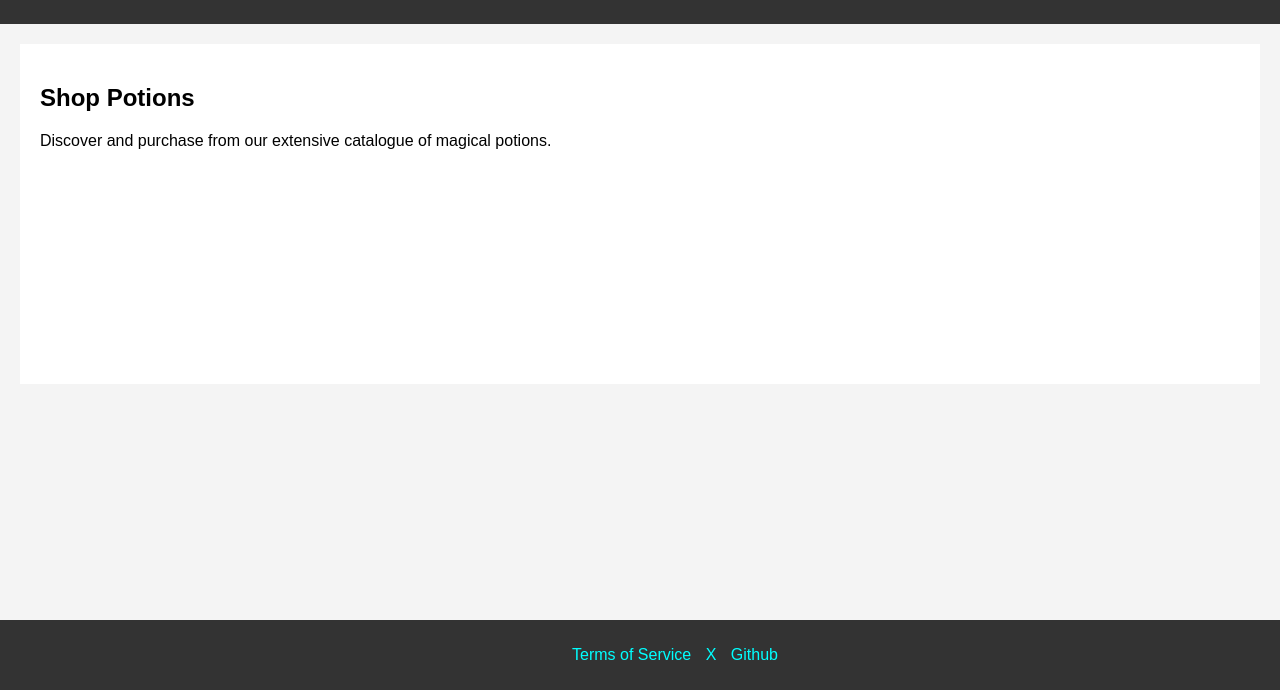
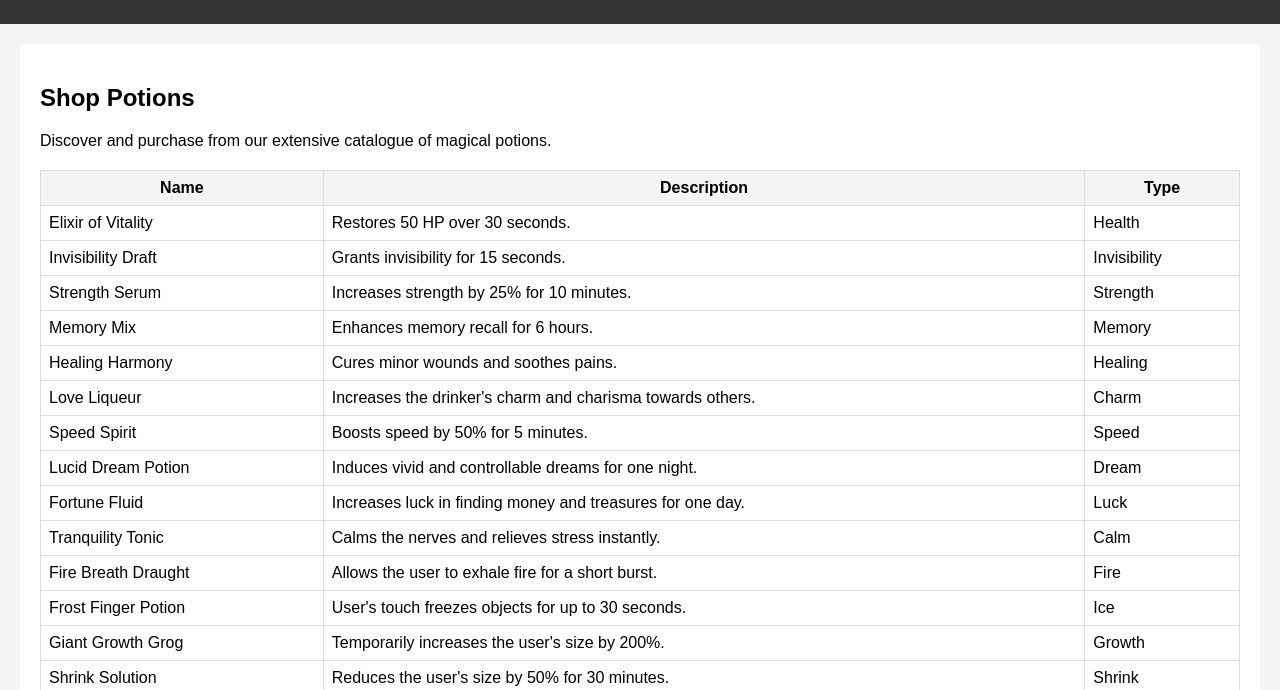
Before and after one commit to katon1/The-Brewery, a plain HTML site: page Front_End/pages/index.html in a window 1280 px wide. Both pictures are taken after a click on the link "Store". Shown: the part 110-800 px from the top of the page. Drawn offline with Linux system fonts and the light colour scheme.

Commit message:
Added tables for potions & recipe page + recipe database

```diff
--- a/Front_End/css/styles.css
+++ b/Front_End/css/styles.css
@@ -27,14 +27,41 @@ nav ul li a {
     text-decoration: none;
 }
 
+table {
+    border: 1px solid black; /* Assuming a simple border is needed */
+    width: 100%;
+    margin-top: 20px;
+    border-collapse: collapse; /* Optional: for better border appearance */
+}
+
+/* Styles for table headers */
+th {
+    background-color: #f4f4f4; /* Light grey background for headers */
+    border: 1px solid #ddd; /* Light borders for the cells */
+    padding: 8px; /* Padding for content within cells */
+}
+
+/* Styles for table cells */
+td {
+    border: 1px solid #ddd;
+    padding: 8px;
+    text-align: left; /* Align text to left, modify as needed */
+}
+
+
+
+
+
+
 footer {
     background: #333;
     color: white;
     text-align: center;
-    position: fixed;
+    position: static;
     bottom: 0;
+    top: 100;
     width: 100%;
-    padding: 10px 20px;
+    padding: 10px 10px;
 }
 
 footer > ul {
--- /dev/null
+++ b/Front_End/data/recipes.json
@@ -0,0 +1,443 @@
+[
+    {
+        "name": "Elixir of Vitality",
+        "ingredients": [
+            "Phantom Petals",
+            "Clearwater",
+            "Giant's Toenails"
+        ],
+        "instruction": "Blend and stir in a glass orb until the mixture turns invisible."
+    },
+    {
+        "name": "Invisibility Draft",
+        "ingredients": [
+            "Giant's Toenails",
+            "Crimson Berries",
+            "Brain Coral"
+        ],
+        "instruction": "Infuse in an enchanted wood bowl with healing chants."
+    },
+    {
+        "name": "Strength Serum",
+        "ingredients": [
+            "Bear's Blood",
+            "Dragon's Blood",
+            "Crimson Berries"
+        ],
+        "instruction": "Boil for three hours in a bronze pot."
+    },
+    {
+        "name": "Memory Mix",
+        "ingredients": [
+            "Owl Feathers",
+            "Crimson Berries",
+            "Ghost Mushroom"
+        ],
+        "instruction": "Grind together and infuse with the dew from a forget-me-not."
+    },
+    {
+        "name": "Healing Harmony",
+        "ingredients": [
+            "Crimson Berries",
+            "Ghost Mushroom",
+            "Phantom Petals"
+        ],
+        "instruction": "Mix in a silver cauldron and simmer under moonlight."
+    },
+    {
+        "name": "Love Liqueur",
+        "ingredients": [
+            "Giant's Toenails",
+            "Dragon's Blood",
+            "Owl Feathers"
+        ],
+        "instruction": "Infuse in an enchanted wood bowl with healing chants."
+    },
+    {
+        "name": "Speed Spirit",
+        "ingredients": [
+            "Bear's Blood",
+            "Clearwater",
+            "Ogre Hair"
+        ],
+        "instruction": "Grind together and infuse with the dew from a forget-me-not."
+    },
+    {
+        "name": "Lucid Dream Potion",
+        "ingredients": [
+            "Crimson Berries",
+            "Clearwater",
+            "Giant's Toenails"
+        ],
+        "instruction": "Boil for three hours in a bronze pot."
+    },
+    {
+        "name": "Fortune Fluid",
+        "ingredients": [
+            "Clearwater",
+            "Owl Feathers",
+            "Bear's Blood"
+        ],
+        "instruction": "Mix in a silver cauldron and simmer under moonlight."
+    },
+    {
+        "name": "Tranquility Tonic",
+        "ingredients": [
+            "Clearwater",
+            "Crimson Berries",
+            "Bear's Blood"
+        ],
+        "instruction": "Mix in a silver cauldron and simmer under moonlight."
+    },
+    {
+        "name": "Fire Breath Draught",
+        "ingredients": [
+            "Phantom Petals",
+            "Ghost Mushroom",
+            "Moonleaf"
+        ],
+        "instruction": "Infuse in an enchanted wood bowl with healing chants."
+    },
+    {
+        "name": "Frost Finger Potion",
+        "ingredients": [
+            "Crimson Berries",
+            "Phantom Petals",
+            "Dragon's Blood"
+        ],
+        "instruction": "Blend and stir in a glass orb until the mixture turns invisible."
+    },
+    {
+        "name": "Giant Growth Grog",
+        "ingredients": [
+            "Dragon's Blood",
+            "Ogre Hair",
+            "Crimson Berries"
+        ],
+        "instruction": "Grind together and infuse with the dew from a forget-me-not."
+    },
+    {
+        "name": "Shrink Solution",
+        "ingredients": [
+            "Dragon's Blood",
+            "Crimson Berries",
+            "Phantom Petals"
+        ],
+        "instruction": "Boil for three hours in a bronze pot."
+    },
+    {
+        "name": "Night Vision Nectar",
+        "ingredients": [
+            "Brain Coral",
+            "Dragon's Blood",
+            "Ghost Mushroom"
+        ],
+        "instruction": "Infuse in an enchanted wood bowl with healing chants."
+    },
+    {
+        "name": "Antidote Elixir",
+        "ingredients": [
+            "Dragon's Blood",
+            "Bear's Blood",
+            "Wormwood Oil"
+        ],
+        "instruction": "Boil for three hours in a bronze pot."
+    },
+    {
+        "name": "Fleet-Foot Formula",
+        "ingredients": [
+            "Ghost Mushroom",
+            "Moonleaf",
+            "Dragon's Blood"
+        ],
+        "instruction": "Blend and stir in a glass orb until the mixture turns invisible."
+    },
+    {
+        "name": "Clairvoyance Cocktail",
+        "ingredients": [
+            "Giant's Toenails",
+            "Crimson Berries",
+            "Ogre Hair"
+        ],
+        "instruction": "Boil for three hours in a bronze pot."
+    },
+    {
+        "name": "Stoneskin Serum",
+        "ingredients": [
+            "Dragon's Blood",
+            "Bear's Blood",
+            "Phantom Petals"
+        ],
+        "instruction": "Blend and stir in a glass orb until the mixture turns invisible."
+    },
+    {
+        "name": "Levitation Lotion",
+        "ingredients": [
+            "Crimson Berries",
+            "Phantom Petals",
+            "Bear's Blood"
+        ],
+        "instruction": "Infuse in an enchanted wood bowl with healing chants."
+    },
+    {
+        "name": "Phantom Philter",
+        "ingredients": [
+            "Giant's Toenails",
+            "Ghost Mushroom",
+            "Dragon's Blood"
+        ],
+        "instruction": "Boil for three hours in a bronze pot."
+    },
+    {
+        "name": "Sunshine Syrup",
+        "ingredients": [
+            "Wormwood Oil",
+            "Clearwater",
+            "Owl Feathers"
+        ],
+        "instruction": "Blend and stir in a glass orb until the mixture turns invisible."
+    },
+    {
+        "name": "Barkskin Brew",
+        "ingredients": [
+            "Moonleaf",
+            "Ogre Hair",
+            "Ghost Mushroom"
+        ],
+        "instruction": "Boil for three hours in a bronze pot."
+    },
+    {
+        "name": "Whisper Wind Wine",
+        "ingredients": [
+            "Dragon's Blood",
+            "Phantom Petals",
+            "Owl Feathers"
+        ],
+        "instruction": "Boil for three hours in a bronze pot."
+    },
+    {
+        "name": "Thunder Throat Tonic",
+        "ingredients": [
+            "Wormwood Oil",
+            "Moonleaf",
+            "Dragon's Blood"
+        ],
+        "instruction": "Infuse in an enchanted wood bowl with healing chants."
+    },
+    {
+        "name": "Mirror Mist Medicine",
+        "ingredients": [
+            "Moonleaf",
+            "Crimson Berries",
+            "Clearwater"
+        ],
+        "instruction": "Mix in a silver cauldron and simmer under moonlight."
+    },
+    {
+        "name": "Ogre's Oath Oil",
+        "ingredients": [
+            "Dragon's Blood",
+            "Crimson Berries",
+            "Ogre Hair"
+        ],
+        "instruction": "Blend and stir in a glass orb until the mixture turns invisible."
+    },
+    {
+        "name": "Pixie Dust Potion",
+        "ingredients": [
+            "Phantom Petals",
+            "Moonleaf",
+            "Brain Coral"
+        ],
+        "instruction": "Grind together and infuse with the dew from a forget-me-not."
+    },
+    {
+        "name": "Wraith Wrath Water",
+        "ingredients": [
+            "Giant's Toenails",
+            "Ogre Hair",
+            "Owl Feathers"
+        ],
+        "instruction": "Grind together and infuse with the dew from a forget-me-not."
+    },
+    {
+        "name": "Zephyr Zest Zinger",
+        "ingredients": [
+            "Clearwater",
+            "Giant's Toenails",
+            "Ogre Hair"
+        ],
+        "instruction": "Mix in a silver cauldron and simmer under moonlight."
+    },
+    {
+        "name": "Vampire's Veil Vial",
+        "ingredients": [
+            "Owl Feathers",
+            "Dragon's Blood",
+            "Ogre Hair"
+        ],
+        "instruction": "Boil for three hours in a bronze pot."
+    },
+    {
+        "name": "Ether Essence Elixir",
+        "ingredients": [
+            "Owl Feathers",
+            "Phantom Petals",
+            "Giant's Toenails"
+        ],
+        "instruction": "Mix in a silver cauldron and simmer under moonlight."
+    },
+    {
+        "name": "Mermaid's Melody Mixture",
+        "ingredients": [
+            "Moonleaf",
+            "Owl Feathers",
+            "Clearwater"
+        ],
+        "instruction": "Grind together and infuse with the dew from a forget-me-not."
+    },
+    {
+        "name": "Dragon's Dare Draught",
+        "ingredients": [
+            "Clearwater",
+            "Moonleaf",
+            "Dragon's Blood"
+        ],
+        "instruction": "Mix in a silver cauldron and simmer under moonlight."
+    },
+    {
+        "name": "Elven Elegance Elixir",
+        "ingredients": [
+            "Moonleaf",
+            "Clearwater",
+            "Bear's Blood"
+        ],
+        "instruction": "Grind together and infuse with the dew from a forget-me-not."
+    },
+    {
+        "name": "Goblin's Glee Glug",
+        "ingredients": [
+            "Giant's Toenails",
+            "Crimson Berries",
+            "Dragon's Blood"
+        ],
+        "instruction": "Blend and stir in a glass orb until the mixture turns invisible."
+    },
+    {
+        "name": "Halfling's Hunger Halter",
+        "ingredients": [
+            "Ghost Mushroom",
+            "Phantom Petals",
+            "Crimson Berries"
+        ],
+        "instruction": "Blend and stir in a glass orb until the mixture turns invisible."
+    },
+    {
+        "name": "Wizard's Wisdom Wash",
+        "ingredients": [
+            "Moonleaf",
+            "Bear's Blood",
+            "Wormwood Oil"
+        ],
+        "instruction": "Infuse in an enchanted wood bowl with healing chants."
+    },
+    {
+        "name": "Siren's Song Serum",
+        "ingredients": [
+            "Ogre Hair",
+            "Bear's Blood",
+            "Crimson Berries"
+        ],
+        "instruction": "Grind together and infuse with the dew from a forget-me-not."
+    },
+    {
+        "name": "Mystic Moon Mead",
+        "ingredients": [
+            "Crimson Berries",
+            "Phantom Petals",
+            "Dragon's Blood"
+        ],
+        "instruction": "Infuse in an enchanted wood bowl with healing chants."
+    },
+    {
+        "name": "Necromancer's Nectar",
+        "ingredients": [
+            "Moonleaf",
+            "Bear's Blood",
+            "Crimson Berries"
+        ],
+        "instruction": "Infuse in an enchanted wood bowl with healing chants."
+    },
+    {
+        "name": "Oracle's Ointment",
+        "ingredients": [
+            "Brain Coral",
+            "Wormwood Oil",
+            "Giant's Toenails"
+        ],
+        "instruction": "Infuse in an enchanted wood bowl with healing chants."
+    },
+    {
+        "name": "Pirate's Plunder Potion",
+        "ingredients": [
+            "Bear's Blood",
+            "Owl Feathers",
+            "Wormwood Oil"
+        ],
+        "instruction": "Mix in a silver cauldron and simmer under moonlight."
+    },
+    {
+        "name": "Quicksilver Quencher",
+        "ingredients": [
+            "Phantom Petals",
+            "Dragon's Blood",
+            "Ogre Hair"
+        ],
+        "instruction": "Boil for three hours in a bronze pot."
+    },
+    {
+        "name": "Ranger's Roam Ration",
+        "ingredients": [
+            "Ghost Mushroom",
+            "Crimson Berries",
+            "Ogre Hair"
+        ],
+        "instruction": "Grind together and infuse with the dew from a forget-me-not."
+    },
+    {
+        "name": "Stargazer's Spirit",
+        "ingredients": [
+            "Bear's Blood",
+            "Ghost Mushroom",
+            "Owl Feathers"
+        ],
+        "instruction": "Mix in a silver cauldron and simmer under moonlight."
+    },
+    {
+        "name": "Troll's Temper Tonic",
+        "ingredients": [
+            "Giant's Toenails",
+            "Wormwood Oil",
+            "Dragon's Blood"
+        ],
+        "instruction": "Infuse in an enchanted wood bowl with healing chants."
+    },
+    {
+        "name": "Undead's Uprising Urge",
+        "ingredients": [
+            "Dragon's Blood",
+            "Crimson Berries",
+            "Owl Feathers"
+        ],
+        "instruction": "Grind together and infuse with the dew from a forget-me-not."
+    },
+    {
+        "name": "Valkyrie's Valor Vapors",
+        "ingredients": [
+            "Ghost Mushroom",
+            "Crimson Berries",
+            "Giant's Toenails"
+        ],
+        "instruction": "Mix in a silver cauldron and simmer under moonlight."
+    }
+]
--- a/Front_End/js/script.js
+++ b/Front_End/js/script.js
@@ -1,10 +1,23 @@
 
 // I didn't want to set up a server for the JSON stuff :p, change console.log once the table is done
+
+let potionsData = [];
+let potionsRecipe = [];
+
 document.addEventListener("DOMContentLoaded", (event) => {
     fetch('../data/potions.json')
-    .then((response) => response.json())
-    .then((json) => console.log(json));
+        .then((response) => response.json())
+        .then((potions) => {
+            potionsData = potions; // Store fetched data
+        })
+        .catch((error) => console.error('Error fetching potions:', error));
 
+    fetch('../data/recipes.json')
+        .then((response) => response.json())
+        .then((recipe) => {
+            potionsRecipe = recipe; // Store fetched data
+        })
+        .catch((error) => console.error('Error fetching potion recipe:', error));
 
 });
 
@@ -13,20 +26,67 @@ function showSection(section) {
     switch (section) {
         case 'home':
             content.innerHTML = '<h2>Explore Our Potions</h2><p>Welcome to the Brewery! Discover our wide variety of potions from health elixirs to invisibility brews.</p>';
-            // Put animation here for potions
             break;
         case 'recipes':
             content.innerHTML = '<h2>Learn to Brew</h2><p>Explore our detailed potion recipes and craft your own concoctions.</p>';
-
+            console.log('Recipes Data:', potionsRecipe); // Debug stuff, Get rid after
+            if (potionsRecipe.length > 0 && 'ingredients' in potionsRecipe[0] && 'instruction' in potionsRecipe[0]) {
+                createPotionTable(potionsRecipe, 'recipes');
+            } else {
+                console.error('Missing ingredients or instructions in potion recipes'); // Debug stuff, Get rid after
+                content.innerHTML += '<p>Error: Potion recipe data is incomplete or incorrectly formatted.</p>';
+            }
             break;
         case 'catalogue':
             content.innerHTML = '<h2>Shop Potions</h2><p>Discover and purchase from our extensive catalogue of magical potions.</p>';
+            createPotionTable(potionsData, 'catalogue');
             break;
         case 'contact':
             content.innerHTML = '<h2>Contact Us</h2><p>For feedback and inquiries, please reach out to us!</p>';
             break;
     }
 }
+// Debug stuff, Get rid after
+function createPotionTable(potions, type) {
+    const tableContainer = document.createElement('div');
+    tableContainer.id = 'recipeTableContainer';
+    const table = document.createElement('table');
+    table.className = 'potion-table';
+    const thead = document.createElement('thead');
+    const headerRow = document.createElement('tr');
+    let headers = type === 'recipes' ? ['Name', 'Ingredients', 'Instruction'] : ['Name', 'Description', 'Type'];
+
+    headers.forEach(text => {
+        const headerCell = document.createElement('th');
+        headerCell.textContent = text;
+        headerRow.appendChild(headerCell);
+    });
+    thead.appendChild(headerRow);
+    table.appendChild(thead);
+
+    const tbody = document.createElement('tbody');
+    potions.forEach(potion => {
+        const row = document.createElement('tr');
+        console.log('Potion Data:', potion); // Debug: Log each potion object being processed
+        headers.forEach(key => {
+            const cell = document.createElement('td');
+            let value = potion[key.toLowerCase()];  // Fetch value using key, ensuring lower case usage matches JSON keys
+            if (key === 'Ingredients' && type === 'recipes') {
+                value = potion[key.toLowerCase()].join(', ');  // Join array of ingredients into a string
+            }
+            cell.textContent = value ? value : 'Data missing';  // Handle missing data gracefully
+            row.appendChild(cell);
+        });
+        tbody.appendChild(row);
+    });
+    table.appendChild(tbody);
+
+    tableContainer.appendChild(table);
+    const content = document.getElementById('content');
+    content.appendChild(tableContainer);
+}
+
+
 
 // Load the home section by default
 window.onload = () => {
```
Also changed, not shown: Front_End/pages/index.html (+6 -0 lines).
